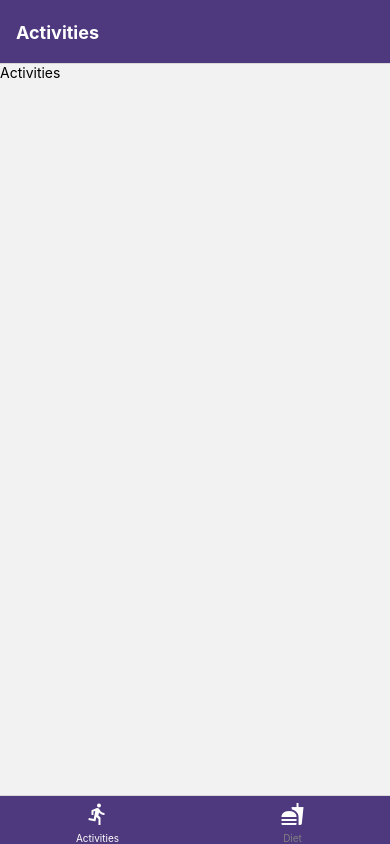
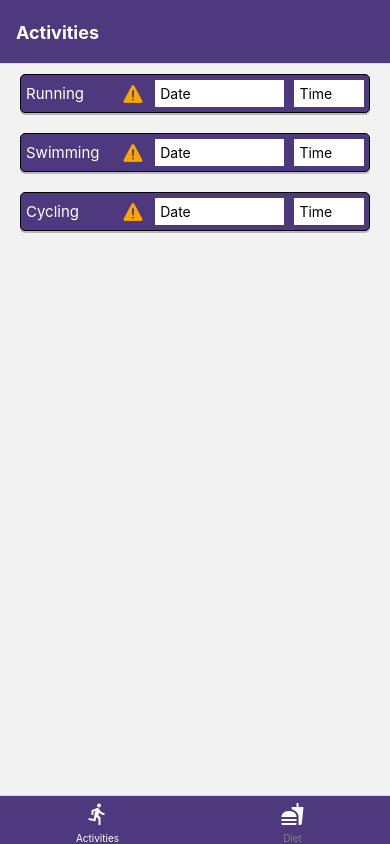
Before and after one commit to zc97/zecheng_mobile_-diet, a React Native app: screen /Activities in a window 390 px wide. Built offline with nearby package versions, Linux system fonts and the light colour scheme.

Commit message:
added ItemList and Item component implemented by Flatlist with styles of each item

```diff
--- /dev/null
+++ b/components/Item.js
@@ -0,0 +1,63 @@
+import { StyleSheet, Text, View } from 'react-native'
+import React from 'react'
+import AppStyles from '../styles/AppStyles'
+import Ionicons from '@expo/vector-icons/Ionicons';
+
+export default function Item({ itemData }) {
+	return (
+		<View style={styles.itemContainer}>
+			<View style={styles.nameContainer}>
+				<Text style={styles.itemName}>{itemData}</Text>
+				<Ionicons style={styles.warning} name="warning" size={24} color="orange" />
+			</View>
+			<View style = {styles.dateContainer}>
+				<Text>Date</Text>
+			</View>
+			<View style = {styles.timeCaloriesContainer}>
+				<Text>Time</Text>
+			</View>
+		</View>
+	)
+}
+
+const styles = StyleSheet.create({
+	itemContainer: {
+		flexDirection: 'row',
+		backgroundColor: AppStyles.mainColor,
+		alignItems: "center",
+		borderWidth: 1,
+		marginHorizontal: 20,
+		marginVertical: 10,
+		shadowColor: 'gray',
+		shadowOffset: { width: 0, height: 2 },
+		shadowOpacity: 0.5,
+		borderRadius: 5,
+	},
+	nameContainer: {
+		flex: 2,
+		flexDirection: 'row',
+		alignItems: 'center',
+		justifyContent: 'space-between',
+		margin: 5,
+	},
+	itemName: {
+		fontSize: 15,
+		color: 'white',
+	},
+	warning: {
+	},
+	dateContainer: {
+		flex: 2,
+		backgroundColor: 'white',
+		font: 'black',
+		margin: 5,
+		padding: 5,
+	},
+	timeCaloriesContainer: {
+		flex: 1,
+		backgroundColor: 'white',
+		font: 'black',
+		margin: 5,
+		padding: 5,
+	}
+})
--- /dev/null
+++ b/components/ItemList.js
@@ -0,0 +1,23 @@
+import { StyleSheet, Text, View, FlatList } from 'react-native'
+import React from 'react'
+import Item from './Item'
+
+export default function ItemList({ type }) {
+	// test data
+	const testData =  ['Running', 'Swimming', 'Cycling']
+
+	return (
+		<View>
+			<FlatList
+				data={testData}
+				renderItem={({ item }) => <Item itemData={item}/>}
+			/>
+		</View>
+	)
+}
+
+const styles = StyleSheet.create({
+	itemList: {
+		flexDirection: "row",
+	}
+})
--- a/screens/Activities.js
+++ b/screens/Activities.js
@@ -1,10 +1,11 @@
 import { StyleSheet, Text, View } from 'react-native'
 import React from 'react'
+import ItemList from '../components/ItemList'
 
 export default function Activities() {
   return (
-    <View>
-      <Text>Activities</Text>
+    <View styles={styles}>
+      <ItemList/>
     </View>
   )
 }
```
